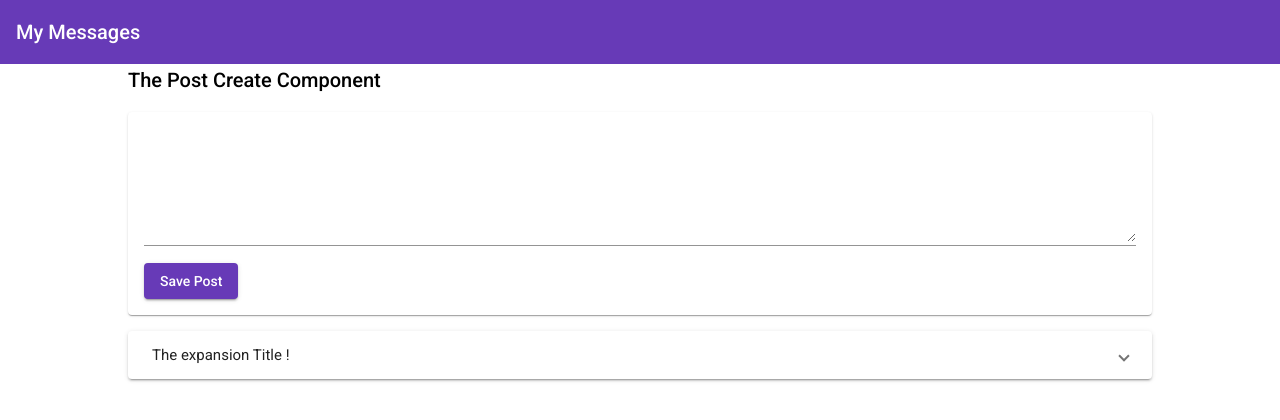
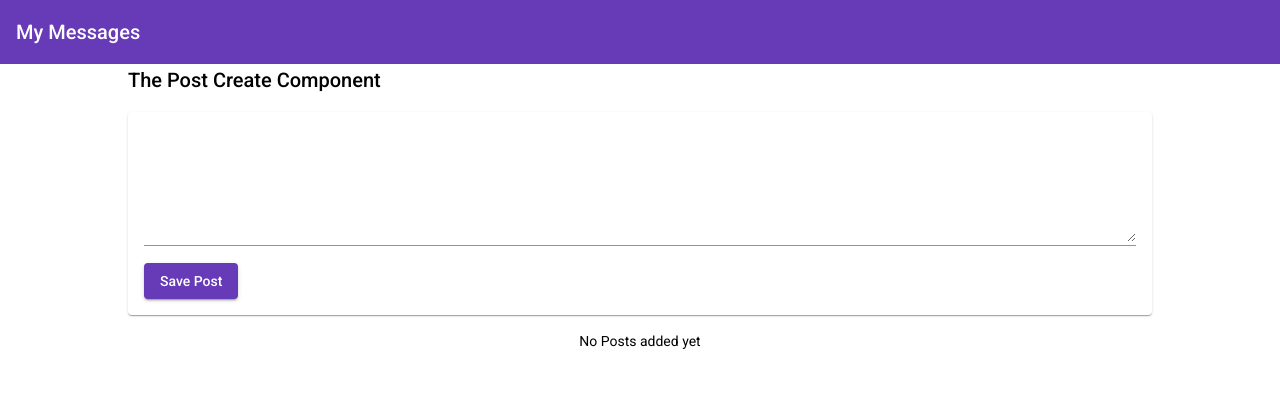
Before and after one commit to AMGAS14/my-shopingify, an Angular app: page / in a window 1280 px wide. Shown: the top 420 px of the page. Built offline with nearby package versions, Linux system fonts and the light colour scheme.

Commit message:
post-list commit

```diff
--- a/src/app/post-list/post-list.component.css
+++ b/src/app/post-list/post-list.component.css
@@ -5,3 +5,8 @@
     display: block;
     margin-top: 1rem;
 }
+
+
+.info-text{
+    text-align:center;
+}
--- a/src/app/post-list/post-list.component.html
+++ b/src/app/post-list/post-list.component.html
@@ -1,11 +1,11 @@
 
 
-<mat-accordion>
-    <mat-expansion-panel>
+<mat-accordion multi = "true" *ngIf ="posts.length>0">
+    <mat-expansion-panel *ngFor="let post of posts">
         <mat-expansion-panel-header>
-            The expansion Title !
+            {{ post.title }}
         </mat-expansion-panel-header>
-        <p>I´m in an expansion Panel !</p>
-
+        <p>  {{ post.content }}   </p>
     </mat-expansion-panel>
 </mat-accordion>
+<p class="info-text mat-body-1" *ngIf="posts.length<=0">No Posts added yet</p>
--- a/src/app/post-list/post-list.component.ts
+++ b/src/app/post-list/post-list.component.ts
@@ -8,10 +8,12 @@
     styleUrls: ['./post-list.component.css']
 })
 export class PostListComponent {
-
+/*
     posts = [
         { title: "First Post", content: "This is First post´s content"},
         { title: "Second Post", content: "This is Second post´s content"},
         { title: "Third Post", content: "This is third post´s content"}
-    ] ;
+    ] ;*/
+
+    posts=[];
 }
```
